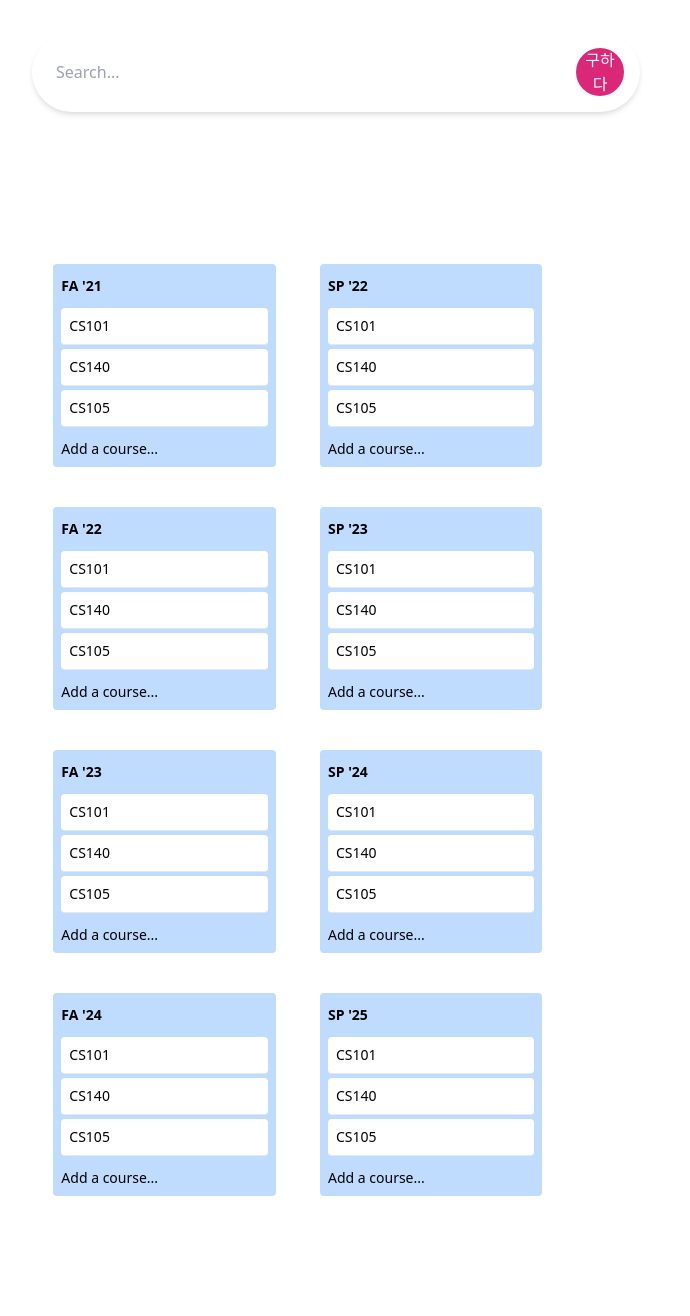
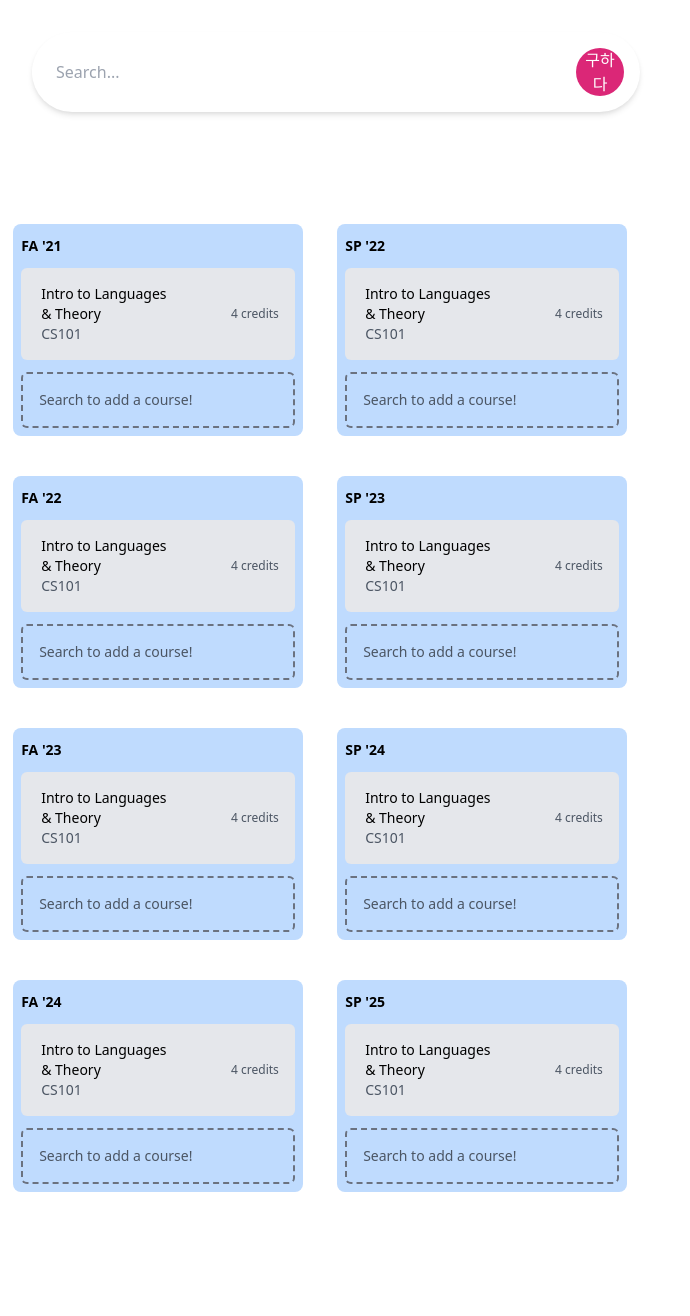
Before and after one commit to GPAlzate/SageSchedule, a Flask app: page / in a window 1280 px wide. Shown: the whole page, without its empty margins (0-690 px from the left). After the commit the page ends 1192 px from the top, so only its background shows below. Run offline with Flask 2, Linux system fonts and the light colour scheme; style sheets or scripts are compiled from the project's sources; parts of the project's set-up code (start-up, migrations or seed data) failed here and were passed over.

Commit message:
modals and add course outlien

```diff
--- a/templates/index.html
+++ b/templates/index.html
@@ -1,6 +1,12 @@
 <!doctype html>
+<html lang='en'>
+<head>
 <title>SageSchedule.</title>
+<script src="{{ url_for('static', filename='main.js') }}" async></script>
 <link rel="stylesheet" href="{{ url_for('static', filename='css/main.css') }}"/>
+</head>
+
+<body>
 <div class='flex flex-wrap flex-col overflow-hidden'>
     <!-- <nav>
         <h1 class="font-bold text-6xl">Courses</h1>
@@ -22,10 +28,10 @@
         </form>
     </div>
 
-    <div class='flex flex-row overflow-hidden gap-2'> <!-- div below search, side by side search results and schedule -->
+    <div class='flex flex-row overflow-hidden'> <!-- div below search, side by side search results and schedule -->
         {% if courses is not none %} <!-- Course search results, if it exists -->
         <div class="flex-wrap w-1/2">
-            <table class="rounded-lg rounded-b-lg m-5 w-5/6 mx-auto text-pink-100 bg-pink-700">
+            <table class="rounded-lg rounded-b-lg m-5 w-11/12 mx-auto text-pink-100 bg-pink-700">
                 <thead class="flex w-full">
                     <tr class="text-left font-bold border-b-2 border-pink-200 flex w-full">
                     <td class="px-4 py-3 w-1/8"></td>
@@ -39,8 +45,8 @@
                 {% for index, course in courses.iterrows() %}
                 <tr class="bg-pink-600 font-semibold w-full flex">
                     <td class="px-4 py-3 border-b border-pink-500 w-1/8">
-                        <button class="bg-transparent hover:text-pink-600 hover:bg-white font-semibold
-                        py-2 px-4 border border-white text-white rounded-full"
+                        <button class="modal-open bg-transparent hover:text-pink-600 hover:bg-white
+                        font-semibold py-2 px-4 border border-white text-white rounded-full"
                         style="padding:0">
                         <svg xmlns="http://www.w3.org/2000/svg" width="20" height="20" fill="currentColor" class="bi bi-plus" viewBox="0 0 16 16">
                             <path d="M8 4a.5.5 0 0 1 .5.5v3h3a.5.5 0 0 1 0 1h-3v3a.5.5 0 0 1-1 0v-3h-3a.5.5 0 0 1 0-1h3v-3A.5.5 0 0 1 8 4z"/>
@@ -49,7 +55,9 @@
                     </td>
                     <td class="px-4 py-3 border-b border-pink-500 w-1/3">{{course[0]}}</td>
                     <td class="px-4 py-3 border-b border-pink-500 w-1/3">{{course[1]}}</td>
-                    <td class="px-4 py-3 border-b border-pink-500 w-1/3">{{course[2]}}</td>
+                    <td class="px-4 py-3 border-b border-pink-500 w-1/3">
+                        {{'N/A' if course[2] == 'nan' else course[2]}}
+                    </td>
                 </tr>
                 {% endfor %}
                 </tbody>
@@ -58,16 +66,24 @@
         {% endif %}
         <div class="w-1/2 flex justify-center items-center">
             {% set year = session['school_year'] %}
-            <div class="grid grid-cols-2 md:grid-cols-2 sm:grid-cols-1 gap-y-10 w-5/6 mx-auto">
+            <div class="grid grid-cols-2 md:grid-cols-2 sm:grid-cols-1 gap-y-10 gap-x-2 w-full mx-auto">
             {% for i in range(session['semesters']) %}
-            <div class="rounded bg-blue-200 w-5/6 p-2">
+            <div class="rounded-lg bg-blue-200 w-11/12 p-2 mx-auto">
                 <div class="flex justify-between py-1 px">
                     <h3 class="text-sm font-bold">
                         {{ 'FA' if not i % 2 else 'SP' }} '{{ (year + i/2) | round(0, 'ceil') |int }}
                     </h3>
                 </div>
                 <div class="text-sm mt-2">
-                    <div class="bg-white p-2 rounded mt-1 border-b border-grey cursor-pointer hover:bg-grey-lighter">
+                    <div class="select-none cursor-pointer bg-gray-200 rounded-md flex flex-1 items-center p-4  transition duration-500 ease-in-out transform hover:-translate-y-1 hover:shadow-lg">
+                        <!-- <div class="flex flex-col rounded-md w-10 h-10 bg-gray-300 justify-center items-center mr-4">📖</div> -->
+                        <div class="flex-1 pl-1 mr-16">
+                            <div class="font-medium"> Intro to Languages & Theory </div>
+                          <div class="hidden md:block text-gray-600 text-sm">CS101</div>
+                        </div>
+                        <div class="text-gray-600 text-xs truncate">4 credits</div>
+                      </div>
+                    <!-- <div class="bg-white p-2 rounded mt-1 border-b border-grey cursor-pointer hover:bg-grey-lighter">
                         CS101
                     </div>
 
@@ -77,12 +93,23 @@
 
                     <div class="bg-white p-2 rounded mt-1 border-b border-grey cursor-pointer hover:bg-grey-lighter">
                         CS105
+                    </div> -->
+                    <div class="mt-3 text-gray-600 rounded-md border-dashed border-gray-500
+                    border-2 p-4 hover:border-blue-50 transition duration-100 ease-in-out
+                    transform hover:bg-blue-300 hover:shadow-lg">
+                        {% if courses is not none %}
+                            Add courses using the '+' button!
+                        {% else %}
+                            Search to add a course!
+                        {% endif %}
                     </div>
-                  <p class="mt-3 text-grey-dark">Add a course...</p>
                 </div>
             </div>
             {% endfor %}
             </div>
         </div>
     </div>
+    {% include 'modal.html' %}
 </div>
+</body>
+</html>
--- /dev/null
+++ b/templates/modal.html
@@ -0,0 +1,40 @@
+<div class="modal opacity-0 pointer-events-none fixed w-full h-full top-0 left-0 flex items-center justify-center">
+    <div class="modal-overlay absolute w-full h-full bg-gray-900 opacity-50"></div>
+
+    <div class="modal-container bg-white w-11/12 md:max-w-md mx-auto rounded shadow-lg z-50 overflow-y-auto">
+
+      <div class="modal-close absolute top-0 right-0 cursor-pointer flex flex-col items-center mt-4 mr-4 text-white text-sm z-50">
+        <svg class="fill-current text-white" xmlns="http://www.w3.org/2000/svg" width="18" height="18" viewBox="0 0 18 18">
+          <path d="M14.53 4.53l-1.06-1.06L9 7.94 4.53 3.47 3.47 4.53 7.94 9l-4.47 4.47 1.06 1.06L9 10.06l4.47 4.47 1.06-1.06L10.06 9z"></path>
+        </svg>
+        <span class="text-sm">(Esc)</span>
+      </div>
+
+      <!-- Add margin if you want to see some of the overlay behind the modal-->
+      <div class="modal-content py-4 text-left px-6">
+        <!--Title-->
+        <div class="flex justify-between items-center pb-3">
+          <p class="text-2xl font-bold">Simple Modal!</p>
+          <div class="modal-close cursor-pointer z-50">
+            <svg class="fill-current text-black" xmlns="http://www.w3.org/2000/svg" width="18" height="18" viewBox="0 0 18 18">
+              <path d="M14.53 4.53l-1.06-1.06L9 7.94 4.53 3.47 3.47 4.53 7.94 9l-4.47 4.47 1.06 1.06L9 10.06l4.47 4.47 1.06-1.06L10.06 9z"></path>
+            </svg>
+          </div>
+        </div>
+
+        <!--Body-->
+        <p>Modal content can go here</p>
+        <p>...</p>
+        <p>...</p>
+        <p>...</p>
+        <p>...</p>
+
+        <!--Footer-->
+        <div class="flex justify-end pt-2">
+          <button class="px-4 bg-transparent p-3 rounded-lg text-indigo-500 hover:bg-gray-100 hover:text-indigo-400 mr-2">Action</button>
+          <button class="modal-close px-4 bg-indigo-500 p-3 rounded-lg text-white hover:bg-indigo-400">Close</button>
+        </div>
+
+      </div>
+    </div>
+  </div>
```
Also changed, not shown: static/main.js (added, +38 -0 lines). Lines whose indentation alone changed are shown as unchanged.
